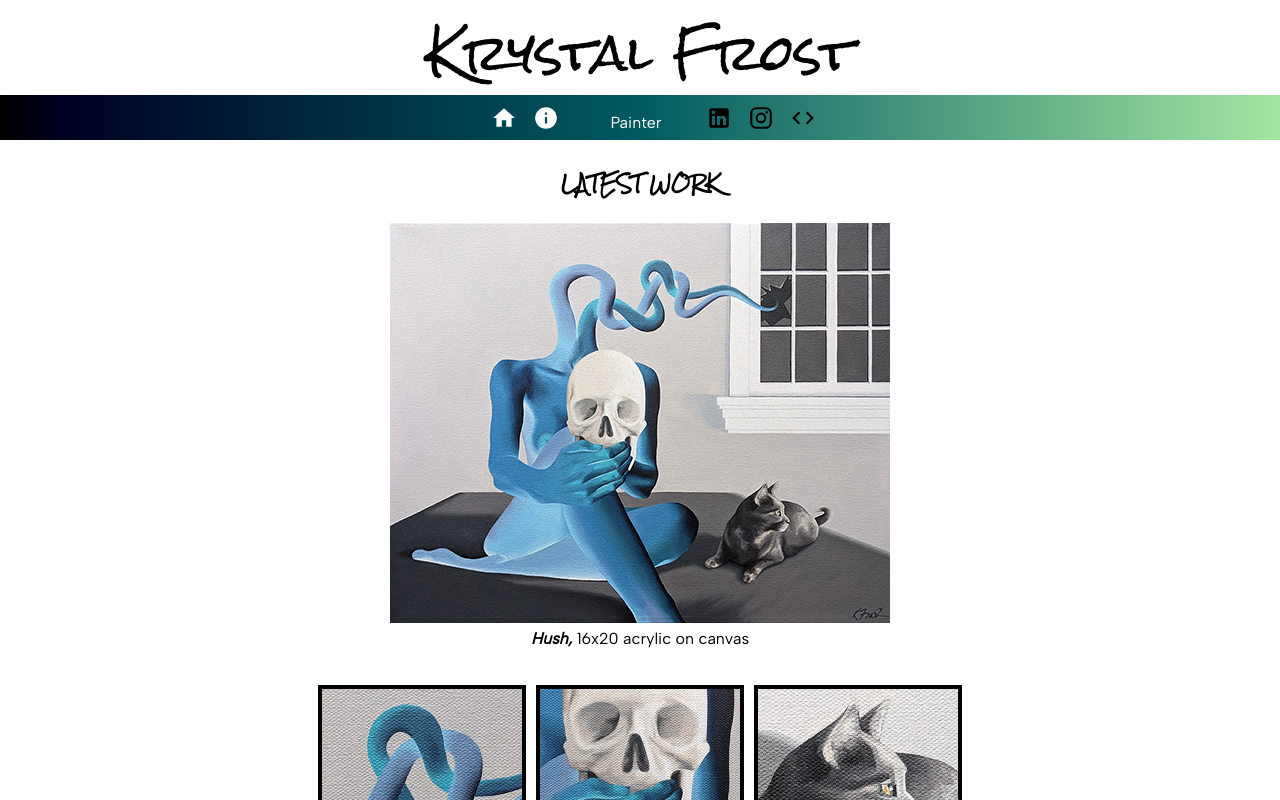
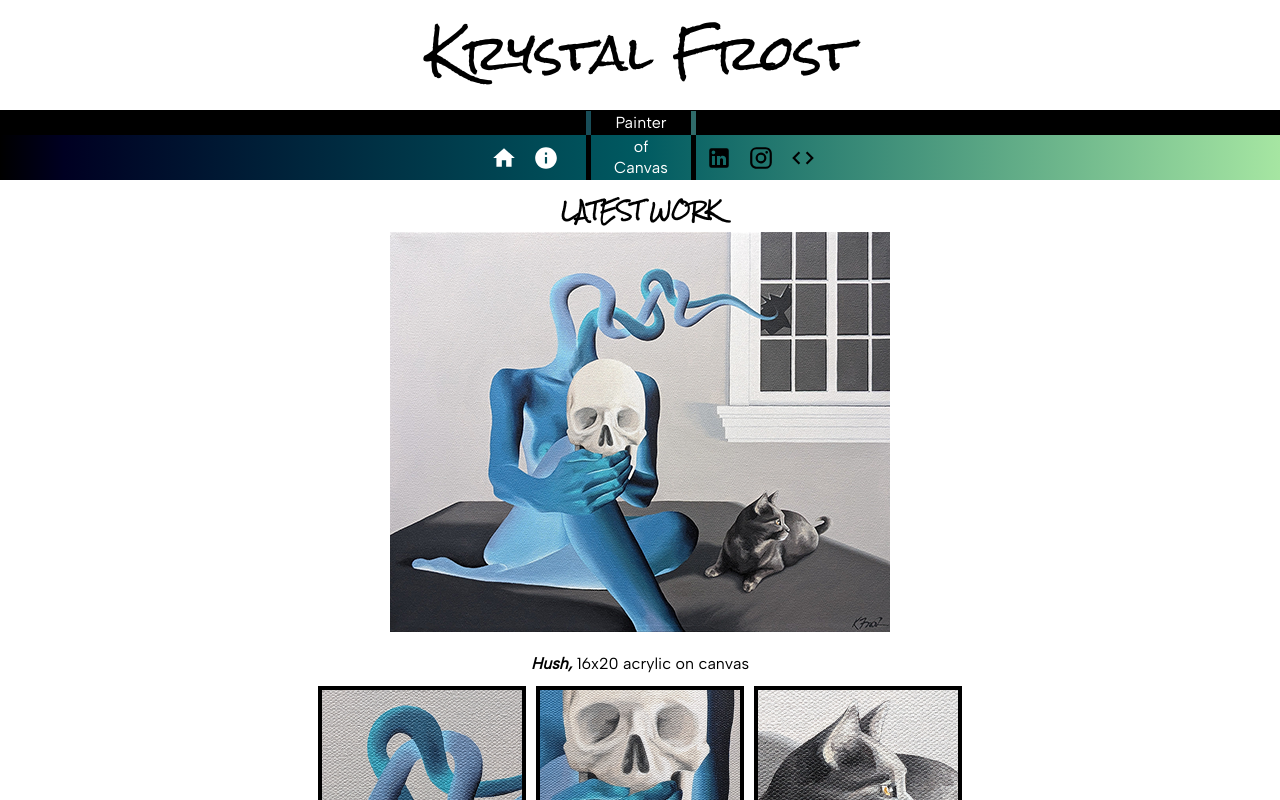
Before and after one commit to librarykrystal/art-portfolio, a React (Create React App) app: page /#/home in a window 1280 px wide. Shown: the top 800 px of the page. Built offline with nearby package versions, Linux system fonts and the light colour scheme; a web font is replaced by a local one.

Commit message:
Changed MUI Typography elements to spans to nix error about divs being descendants of p, which is Typography default.

```diff
--- a/public/index.html
+++ b/public/index.html
@@ -2,7 +2,7 @@
 <html lang="en">
   <head>
     <meta charset="utf-8">
-    <meta name="viewport" content="width=device-width, initial-scale=1, shrink-to-fit=no">
+    <meta name="viewport" content="width=device-width, initial-scale=1">
     <meta name="theme-color" content="#000000">
 
     <title>Krystal Frost</title>
--- a/src/components/App/App.jsx
+++ b/src/components/App/App.jsx
@@ -19,7 +19,7 @@ function App() {
     <Router>
       <div>
         <Header />
-        <Nav2 />
+        <Nav />
         <Switch>
           <Redirect exact from="/" to="/home" />
 
--- a/src/components/Home/Home.jsx
+++ b/src/components/Home/Home.jsx
@@ -60,14 +60,14 @@ function Home() {
       <div className="container">
 
         <div className="inProgHeader">
-          <Typography className="inProgHeaderText" variant="h4" fontWeight="bold" mb={0} sx={{fontSize: 18}} gutterBottom>
+          <Typography component={'span'} className="inProgHeaderText" variant="h4" fontWeight="bold" mb={0} sx={{fontSize: 18}} gutterBottom>
             LATEST WORK
           </Typography>
         </div>
 
         <img className="latestImageLandscape" src={hush}></img>
         <div className="intro">
-          <Typography variant="body1" mt={-2} mb={3} sx={{ textAlign: "justify"}}gutterBottom>
+          <Typography component={'span'} variant="body1" mt={-2} mb={3} sx={{ textAlign: "justify"}}gutterBottom>
           <Box fontWeight="bold" fontStyle="italic" display='inline'>Hush, </Box>16x20 acrylic on canvas
           </Typography>
         </div>
--- a/src/components/Nav/Nav.jsx
+++ b/src/components/Nav/Nav.jsx
@@ -63,9 +63,9 @@ function Nav() {
     <ThemeProvider theme={theme}>
 
       <div className="navFSSD">
-        <Typography variant="body1" mt={0.1} mb={0} ml={-0.5} sx={{width: "100px", borderLeft: "5px solid #184d58", borderRight: "5px solid #2f6b6a"}} gutterBottom>Painter</Typography>
-        <Typography variant="body1" mt={0} mb={-0.4} ml={-0.5} sx={{width: "100px", borderLeft: "5px solid black", borderRight: "5px solid black"}} gutterBottom>of</Typography>
-        <Typography variant="body1" mt={0} mb={0} ml={-0.5} sx={{width: "100px", borderLeft: "5px solid black", borderRight: "5px solid black"}} gutterBottom>Canvas</Typography>
+        <Typography component={'span'} variant="body1" mt={0.1} mb={0} ml={-0.5} sx={{width: "100px", borderLeft: "5px solid #184d58", borderRight: "5px solid #2f6b6a"}} gutterBottom>Painter</Typography>
+        <Typography component={'span'} variant="body1" mt={0} mb={-0.4} ml={-0.5} sx={{width: "100px", borderLeft: "5px solid black", borderRight: "5px solid black"}} gutterBottom>of</Typography>
+        <Typography component={'span'} variant="body1" mt={0} mb={0} ml={-0.5} sx={{width: "100px", borderLeft: "5px solid black", borderRight: "5px solid black"}} gutterBottom>Canvas</Typography>
       </div>
 
       <div className="navBarUpper"></div>
--- a/src/components/Projects/Projects.jsx
+++ b/src/components/Projects/Projects.jsx
@@ -71,7 +71,7 @@ function Projects() {
       </div> */}
 
       <div className="projectsHeaderBox">
-        <Typography className="projectsHeaderText" variant="h4" fontWeight="bold" sx={{fontSize: 18}} gutterBottom>
+        <Typography component={'span'} className="projectsHeaderText" variant="h4" fontWeight="bold" sx={{fontSize: 18}} gutterBottom>
           PORTRAITURE
         </Typography>
       </div>
@@ -98,7 +98,7 @@ function Projects() {
         </div>
 
         <center>
-          <Typography variant="body1" color="white" gutterBottom>© Krystal Frost</Typography>
+          <Typography component={'span'} variant="body1" color="white" gutterBottom>© Krystal Frost</Typography>
         </center>
         <br/>
 
```
